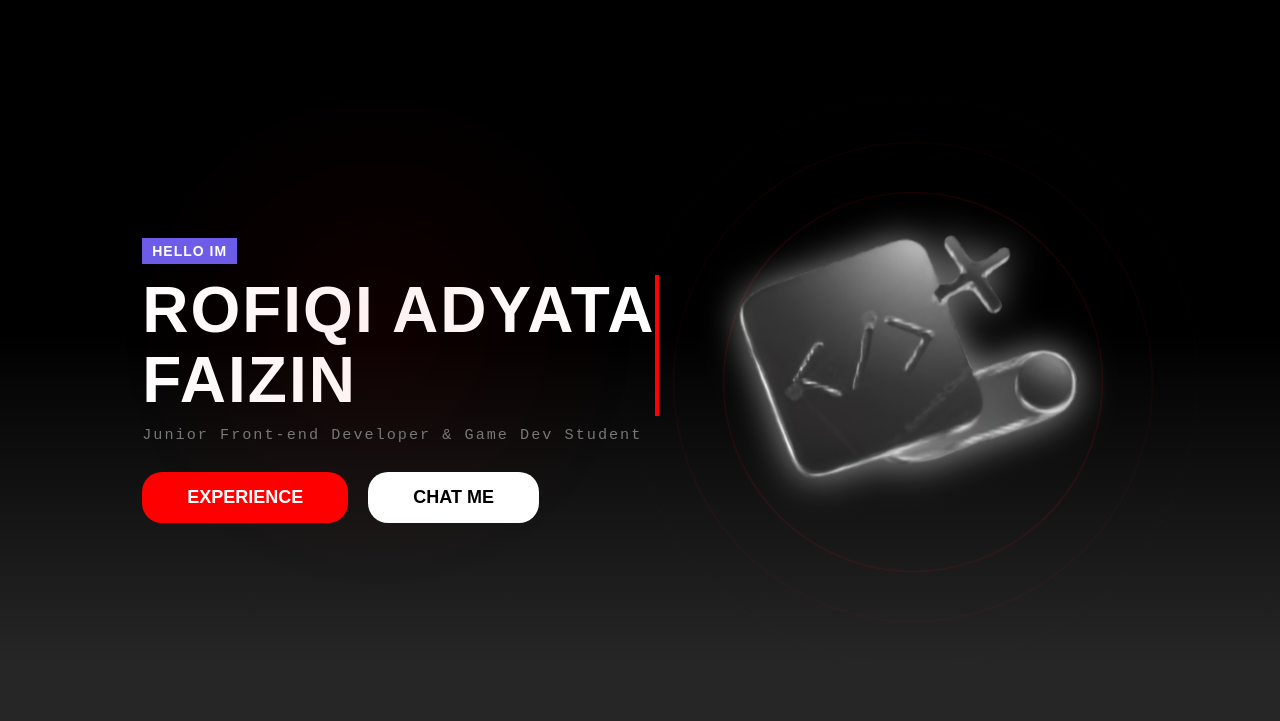
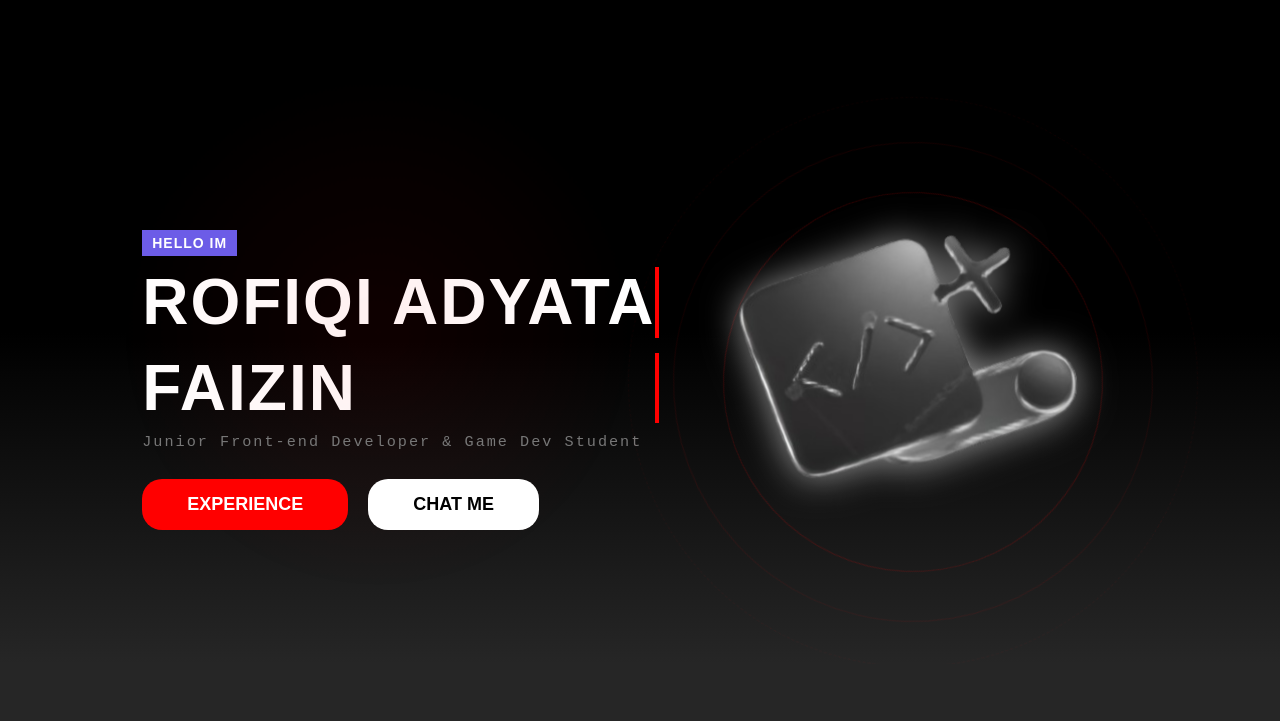
Before and after one commit to rofiqifaizin-png/profil, a plain HTML site: page index.html in a window 1280 px wide. Shown: the part 79-800 px from the top of the page. Drawn offline with nearby package versions, Linux system fonts and the light colour scheme.

Commit message:
Update index.html

```diff
--- a/index.html
+++ b/index.html
@@ -46,7 +46,8 @@
   <main class="hero" id="hero">
     <div class="hero-content">
       <span class="badge">HELLO IM</span>
-      <h1>ROFIQI ADYATA <br />FAIZIN</h1>
+      <h1 class="namaawal">ROFIQI ADYATA </h1>
+      <h1 class="namabelakang">FAIZIN</h1>
       <p class="hero-tagline">Junior Front-end Developer &amp; Game Dev Student</p>
       <div class="cta-buttons">
         <a href="https://docs.google.com/document/d/1ugUnYW1vORLWPS42mgRawmmGQ0JrorAN/edit?usp=drive_link&ouid=106035552657596905726&rtpof=true&sd=true"
```
